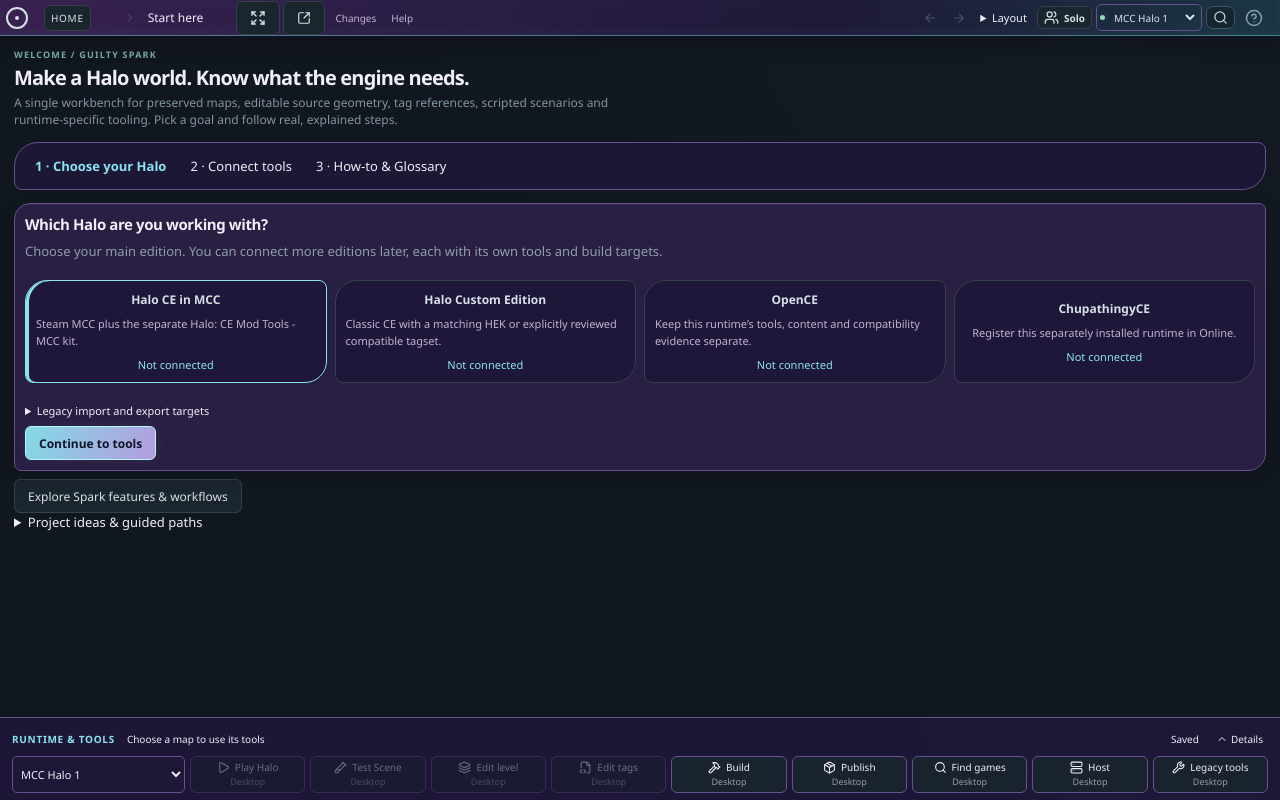
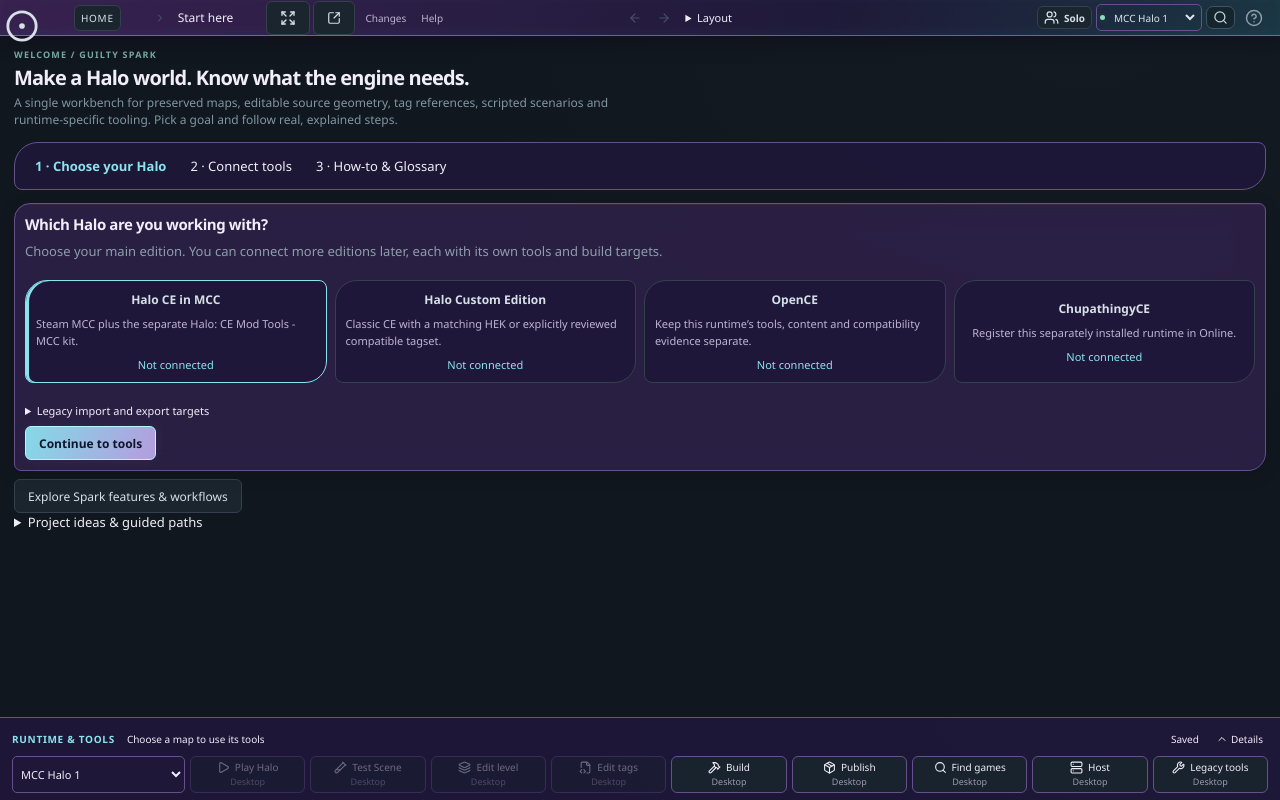
Before and after one commit to LeftoverProductionsTeam/Project-Guilty-Spark, a React (Vite) app: page / in a window 1280 px wide. Built offline with nearby package versions, Linux system fonts and the light colour scheme.

Commit message:
C51 UI: make Spark the corner button and give map tabs more room
Enlarge the owned Spark emblem to 64 pixels with a corner overlap, keep adjacent headings and navigation clear, reserve a wider tab area, and prioritize Inspector/Tags/Camera/Objects with secondary drawers in More.

```diff
--- a/src/components/WorkspacePanels.tsx
+++ b/src/components/WorkspacePanels.tsx
@@ -73,6 +73,11 @@ export default function WorkspacePanels({
   const [descriptors, setDescriptors] = useState<Descriptor[]>([]),
     [host, setHost] = useState<HTMLDivElement | null>(null),
     [counts, setCounts] = useState<Record<string, number>>({});
+  const shortcuts=useMemo(()=>{
+    const order=['Inspector','Object tags','Camera','Objects'];
+    const rank=(panel:Descriptor)=>{const index=order.indexOf(panel.label);return index<0?order.length:index;};
+    return [...descriptors].sort((a,b)=>rank(a)-rank(b));
+  },[descriptors]);
   useEffect(() => {
     const element=panelButtons;if(!element)return;
     const measure=()=>setOverflowing(element.scrollWidth>element.clientWidth+2);
@@ -182,7 +187,7 @@ export default function WorkspacePanels({
           {onPopout&&<button aria-label="Pop out workspace" title="Open this workspace in a resizable window for another monitor. Map editors transfer their saved project to that window." onClick={onPopout}><SquareArrowOutUpRight size={14}/></button>}
           {(windowError || frameError) && <span role="alert">{windowError || frameError}</span>}
           <div className="gs-panel-buttons" ref={setPanelButtons}>
-            {descriptors.map((panel) => (
+            {shortcuts.map((panel) => (
               <button
                 key={panel.id}
                 type="button"
--- a/src/workbenchCompact.css
+++ b/src/workbenchCompact.css
@@ -140,15 +140,20 @@
 /* C50 unified chrome: one persistent row, with overflow drawers kept reachable. */
 :root .application.gs-drawers>.gs-compact-header{display:flex;align-items:center;gap:5px;overflow:visible;padding:0 5px;height:36px!important;z-index:160;}
 .application.gs-drawers{grid-template-rows:36px minmax(0,1fr) auto!important;}
-.application .gs-spark-navigation{flex:none;min-width:34px;width:34px;height:32px;padding:0;border:0;background:transparent;}
-.application .gs-spark-navigation img{width:34px;height:32px;object-fit:contain;}
+.application .gs-compact-header .gs-spark-navigation{position:relative;align-self:flex-start;flex:none;min-width:64px;width:64px;height:56px;margin-top:-2px;padding:0;border:0;background:transparent;overflow:visible;}
+.application .gs-compact-header .gs-spark-navigation img{position:absolute;left:-2px;top:-3px;width:64px;height:64px;max-width:none;object-fit:contain;pointer-events:none;filter:drop-shadow(0 2px 4px #0006);}
+.application .gs-compact-header .gs-spark-navigation>svg{width:34px;height:34px;}
+.application .level-editor-context,.application .editor-bar{padding-left:72px;}
+.application .gs-settings-tabs{padding-left:72px;}
+.application .library-page>.page-title{padding-left:58px;}
+.application.gs-drawers>.gs-navigation-drawer{top:62px;}
 .gs-home-button{font-size:10px;letter-spacing:.7px;min-height:26px;padding:3px 6px;}
 #gs-header-workspace-tools{display:flex;flex:1 1 330px;min-width:0;align-items:center;}
 #gs-header-workspace-tools .gs-workspace-tools{height:32px;min-height:32px;padding:0;gap:3px;border:0;background:transparent;flex:1;min-width:0;}
-#gs-header-workspace-tools .gs-panel-buttons{overflow:hidden;}
+#gs-header-workspace-tools .gs-panel-buttons{overflow:hidden;max-width:260px;}
 #gs-header-workspace-tools .gs-panel-buttons button{min-height:26px;padding:3px 6px;font-size:10px;}
 #gs-header-workspace-tools .gs-layout-actions{gap:3px;margin:0;}
-.application .gs-compact-header .map-tab-bar{flex:0 0 clamp(220px,24vw,420px);min-width:0;width:auto;margin:0;padding:0;border:0;background:transparent;gap:4px;}
+.application .gs-compact-header .map-tab-bar{flex:0 0 clamp(240px,29vw,520px);min-width:0;width:auto;margin:0;padding:0;border:0;background:transparent;gap:4px;}
 .application .gs-compact-header .map-tabs{overflow-x:auto;overflow-y:hidden;scrollbar-width:none;}
 .application .gs-compact-header .map-tab-bar>.small-button{flex:none;width:28px;min-width:28px;padding:4px;font-size:0;gap:0;}
 .application .gs-compact-header .map-tab button[role=tab]{flex:1;min-width:0;}
@@ -257,7 +262,7 @@ html[data-gs-fullscreen=true] #gs-header-workspace-tools .gs-panel-buttons butto
 .application .community-server-browser .server-filter{display:inline-flex;min-width:180px;width:35%;margin:3px 5px 3px 0;gap:4px;align-items:center;}
 .application .community-server-browser .server-filter input{width:100%;}
 @media(max-width:1600px){.gs-compact-header .studio-header-label,.gs-compact-header .gs-header-find kbd,.gs-compact-header .editor-sound-issue{display:none;}.gs-compact-header .editor-sound-controls input[type=range]{width:35px;}.gs-compact-header .header-actions>button.gs-header-find{font-size:0;gap:0;}.gs-runtime-switch select{width:90px;}}
-@media(max-width:1300px){.application .gs-compact-header .map-tab-bar{flex-basis:220px;}.application .gs-compact-header .map-tab{max-width:180px;}}
+@media(max-width:1300px){.application .gs-compact-header .map-tab-bar{flex-basis:240px;}.application .gs-compact-header .map-tab{max-width:200px;}}
 @media(max-width:1100px){#gs-header-workspace-tools .gs-panel-buttons{flex:0 0 0;visibility:hidden;}}
 @media(max-width:950px){.application .gs-compact-header .map-tab-bar{flex-basis:168px;}.application .gs-compact-header .map-tab{max-width:130px;}.gs-compact-header .header-actions>.icon-button,.gs-compact-header .studio-header-button strong{display:none;}.gs-compact-header .gs-layout-menu>summary{font-size:9px;padding:2px;}.gs-compact-header .editor-sound-controls>button:not([aria-pressed]){font-size:0;width:24px;padding:3px;}.gs-compact-header .editor-sound-controls>button:not([aria-pressed])::after{content:'▶';font-size:12px;}.director-heading p{max-width:230px;}.gs-runtime-switch select{width:78px;}}
 .application .online-toolbar{display:flex;align-items:center;gap:8px;flex-wrap:wrap;}
```
